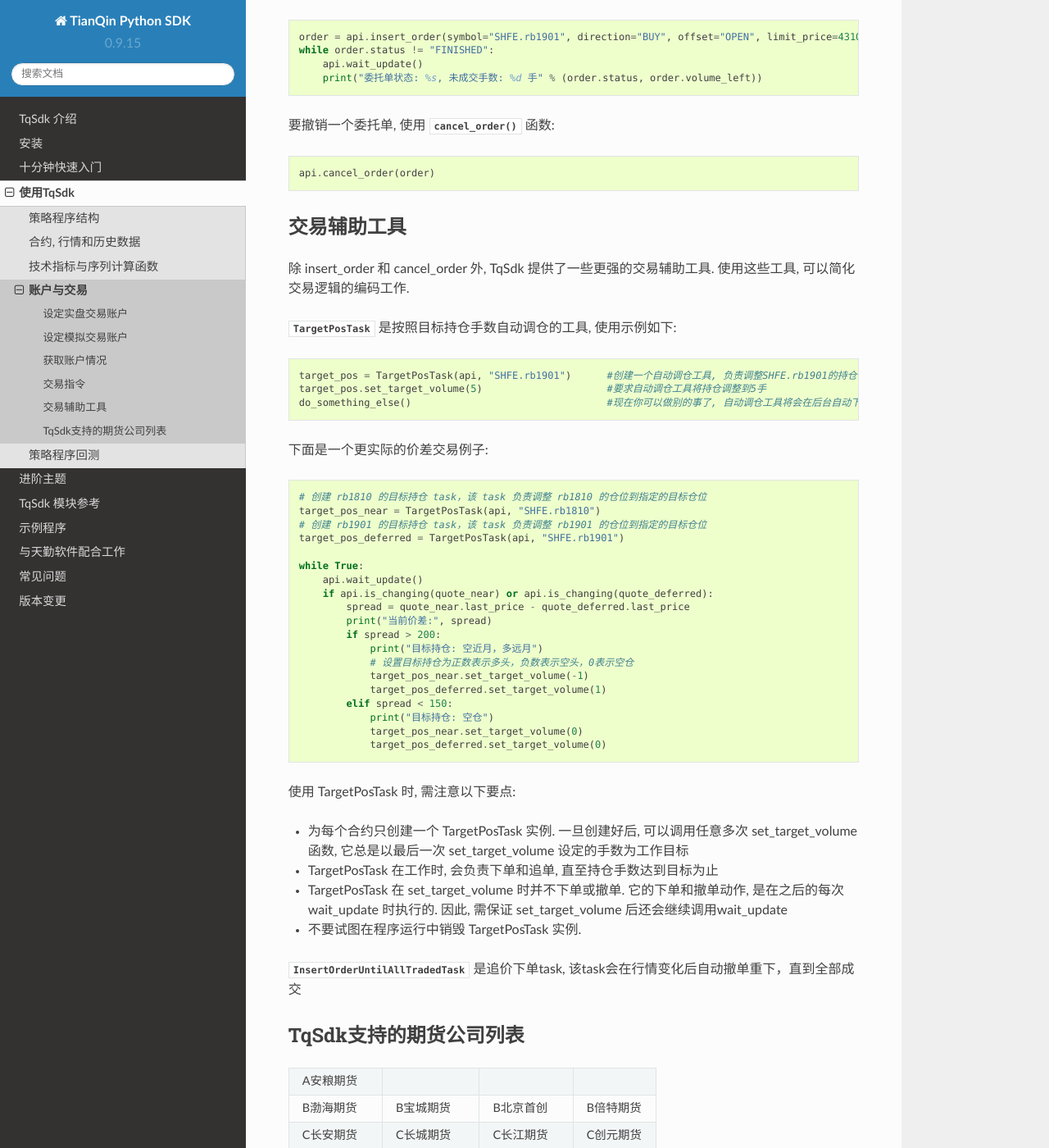
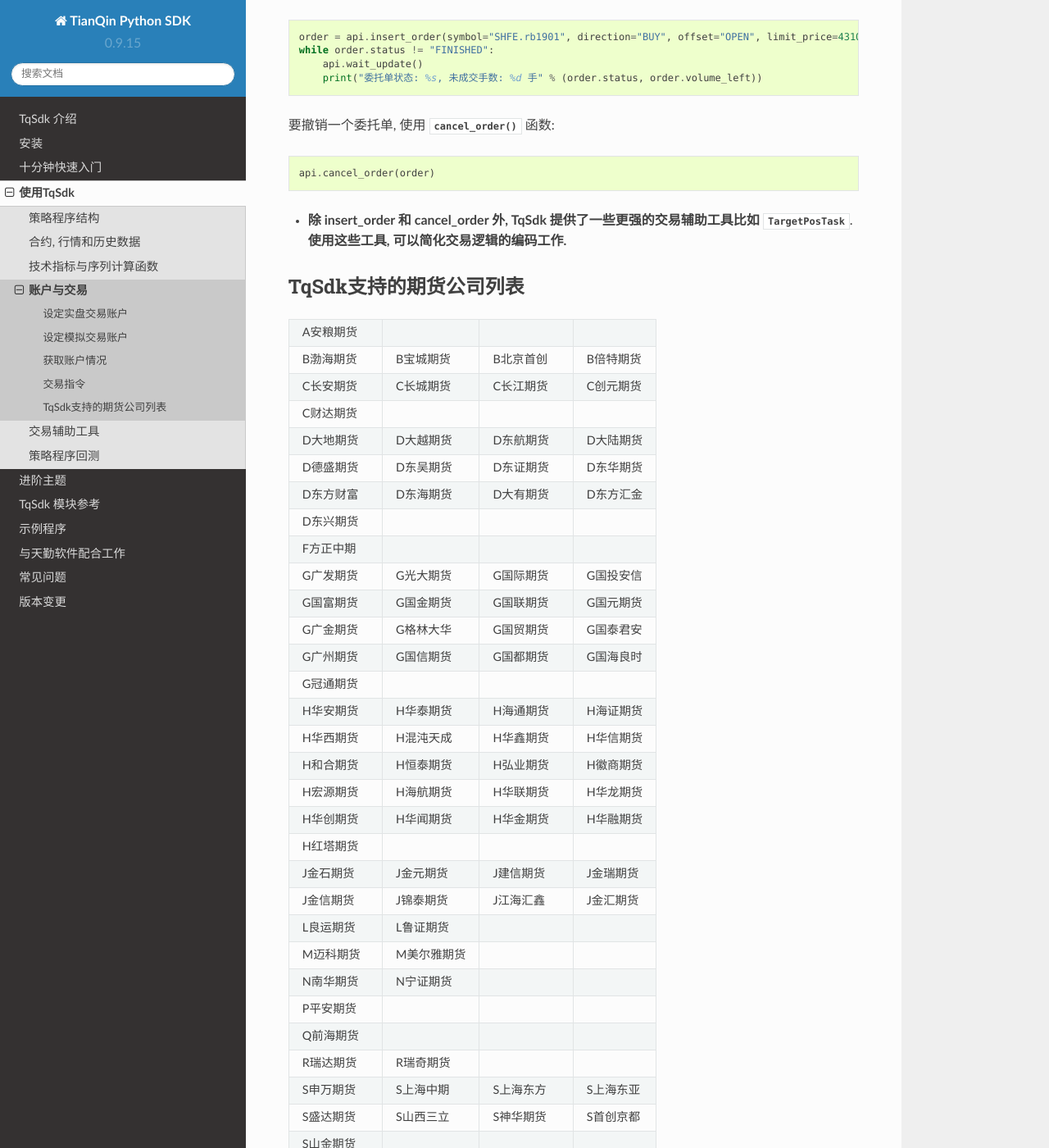
Before and after one commit to shinnytech/tqsdk-python, a Sphinx documentation site: the page built from doc/usage/trade.rst, in a window 1280 px wide and 1400 px high, scrolled down 1916 px. Shown: the whole window at 82% size. Built offline with Sphinx 7.4.7 and the Read the Docs theme 2.0.0, drawn with Linux system fonts in a browser that asks for light colours; comment, search, counter and statistics services are not loaded.

Commit message:
docs: TargetPosTask说明文档加强
close: #115

```diff
--- a/doc/usage/index.rst
+++ b/doc/usage/index.rst
@@ -10,4 +10,5 @@
     mddatas.rst
     ta.rst
     trade.rst
+    targetpostask.rst
     backtest.rst
--- a/doc/usage/trade.rst
+++ b/doc/usage/trade.rst
@@ -83,50 +83,7 @@
 
     api.cancel_order(order)
 
-
-交易辅助工具
-----------------------------------------------------
-除 insert_order 和 cancel_order 外, TqSdk 提供了一些更强的交易辅助工具. 使用这些工具, 可以简化交易逻辑的编码工作.
-
-:py:class:`~tqsdk.lib.TargetPosTask` 是按照目标持仓手数自动调仓的工具, 使用示例如下::
-
-    target_pos = TargetPosTask(api, "SHFE.rb1901")      #创建一个自动调仓工具, 负责调整SHFE.rb1901的持仓
-    target_pos.set_target_volume(5)                     #要求自动调仓工具将持仓调整到5手
-    do_something_else()                                 #现在你可以做别的事了, 自动调仓工具将会在后台自动下单/撤单/跟单, 直到持仓手数达到5手为止
-
-下面是一个更实际的价差交易例子::
-
-    # 创建 rb1810 的目标持仓 task，该 task 负责调整 rb1810 的仓位到指定的目标仓位
-    target_pos_near = TargetPosTask(api, "SHFE.rb1810")
-    # 创建 rb1901 的目标持仓 task，该 task 负责调整 rb1901 的仓位到指定的目标仓位
-    target_pos_deferred = TargetPosTask(api, "SHFE.rb1901")
-
-    while True:
-        api.wait_update()
-        if api.is_changing(quote_near) or api.is_changing(quote_deferred):
-            spread = quote_near.last_price - quote_deferred.last_price
-            print("当前价差:", spread)
-            if spread > 200:
-                print("目标持仓: 空近月，多远月")
-                # 设置目标持仓为正数表示多头，负数表示空头，0表示空仓
-                target_pos_near.set_target_volume(-1)
-                target_pos_deferred.set_target_volume(1)
-            elif spread < 150:
-                print("目标持仓: 空仓")
-                target_pos_near.set_target_volume(0)
-                target_pos_deferred.set_target_volume(0)
-
-
-使用 TargetPosTask 时, 需注意以下要点:
-
-* 为每个合约只创建一个 TargetPosTask 实例. 一旦创建好后, 可以调用任意多次 set_target_volume 函数, 它总是以最后一次 set_target_volume 设定的手数为工作目标
-* TargetPosTask 在工作时, 会负责下单和追单, 直至持仓手数达到目标为止
-* TargetPosTask 在 set_target_volume 时并不下单或撤单. 它的下单和撤单动作, 是在之后的每次 wait_update 时执行的. 因此, 需保证 set_target_volume 后还会继续调用wait_update
-* 不要试图在程序运行中销毁 TargetPosTask 实例.
-
-
-:py:class:`~tqsdk.lib.InsertOrderUntilAllTradedTask` 是追价下单task, 该task会在行情变化后自动撤单重下，直到全部成交
-
+* **除 insert_order 和 cancel_order 外, TqSdk 提供了一些更强的交易辅助工具比如** :py:class:`~tqsdk.lib.TargetPosTask`. **使用这些工具, 可以简化交易逻辑的编码工作.**
 
 .. _broker_list:
 
```
Also changed, not shown: doc/usage/targetpostask.rst (added, +74 -0 lines), 1 other file.
